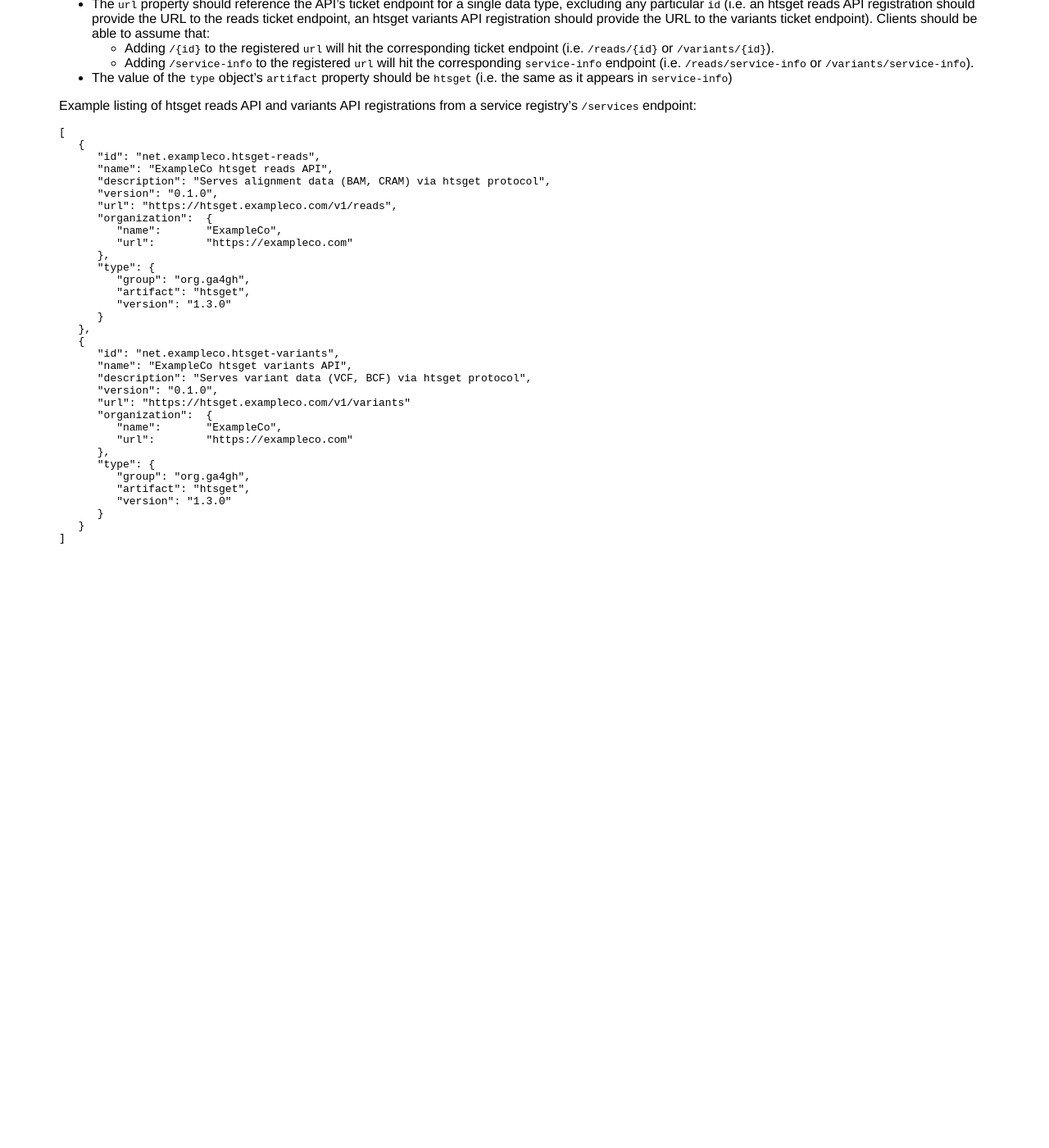
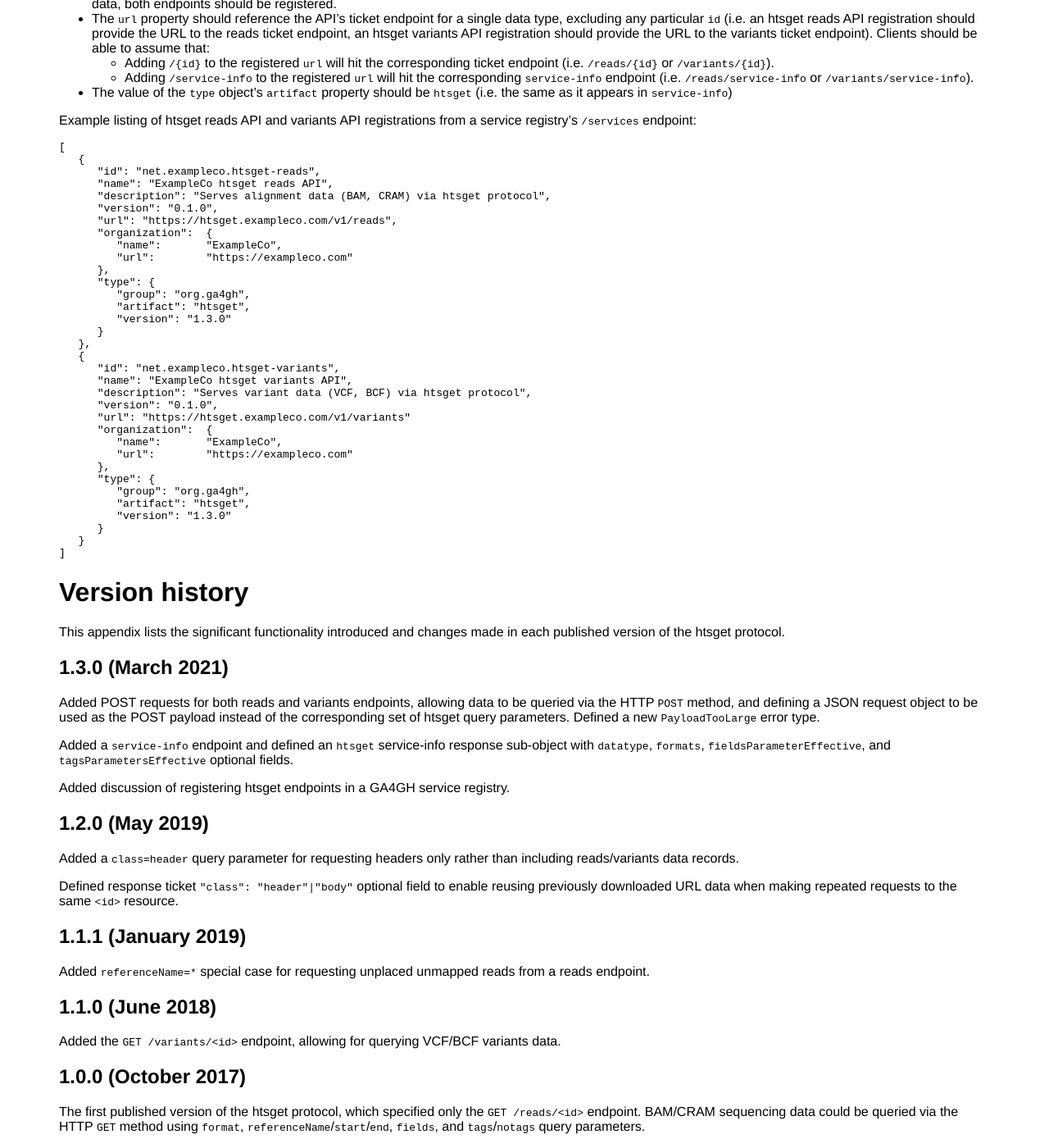
Before and after one commit to samtools/hts-specs, a Jekyll site: the page built from htsget.md, in a window 1280 px wide and 1400 px high, scrolled down 11627 px. Shown: the whole window at 82% size. Built offline with Jekyll 4.4.1, drawn with Linux system fonts in a browser that asks for light colours; before the commit the page ends 12308 px from its top, so only the background shows below that.

Commit message:
Add htsget protocol version history (PR #586)

````diff
--- a/htsget.md
+++ b/htsget.md
@@ -752,6 +752,44 @@ Example listing of htsget reads API and variants API registrations from a servic
 ]
 ```
 
+# Version history
+
+This appendix lists the significant functionality introduced and changes made in each published version of the htsget protocol.
+
+## 1.3.0 (March 2021)
+{:.no_toc}
+
+Added POST requests for both reads and variants endpoints, allowing data to be queried via the HTTP `POST` method, and defining a JSON request object to be used as the POST payload instead of the corresponding set of htsget query parameters.
+Defined a new `PayloadTooLarge` error type.
+
+<!-- The service-info addition (without POST) existed briefly as an unpublished htsget 1.2.1 version. -->
+Added a `service-info` endpoint and defined an `htsget` service-info response sub-object with `datatype`, `formats`, `fieldsParameterEffective`, and `tagsParametersEffective` optional fields.
+
+Added discussion of registering htsget endpoints in a GA4GH service registry.
+
+## 1.2.0 (May 2019)
+{:.no_toc}
+
+Added a `class=header` query parameter for requesting headers only rather than including reads/variants data records.
+
+Defined response ticket `"class": "header"|"body"` optional field to enable reusing previously downloaded URL data when making repeated requests to the same `<id>` resource.
+
+## 1.1.1 (January 2019)
+{:.no_toc}
+
+Added `referenceName=*` special case for requesting unplaced unmapped reads from a reads endpoint.
+
+## 1.1.0 (June 2018)
+{:.no_toc}
+
+Added the `GET /variants/<id>` endpoint, allowing for querying VCF/BCF variants data.
+
+## 1.0.0 (October 2017)
+{:.no_toc}
+
+The first published version of the htsget protocol, which specified only the `GET /reads/<id>` endpoint.
+BAM/CRAM sequencing data could be queried via the HTTP `GET` method using `format`, `referenceName`/`start`/`end`, `fields`, and `tags`/`notags` query parameters.
+
 
 [CORS]:     http://www.w3.org/TR/cors/
 [Data URI]: https://en.wikipedia.org/wiki/Data_URI_scheme
````
